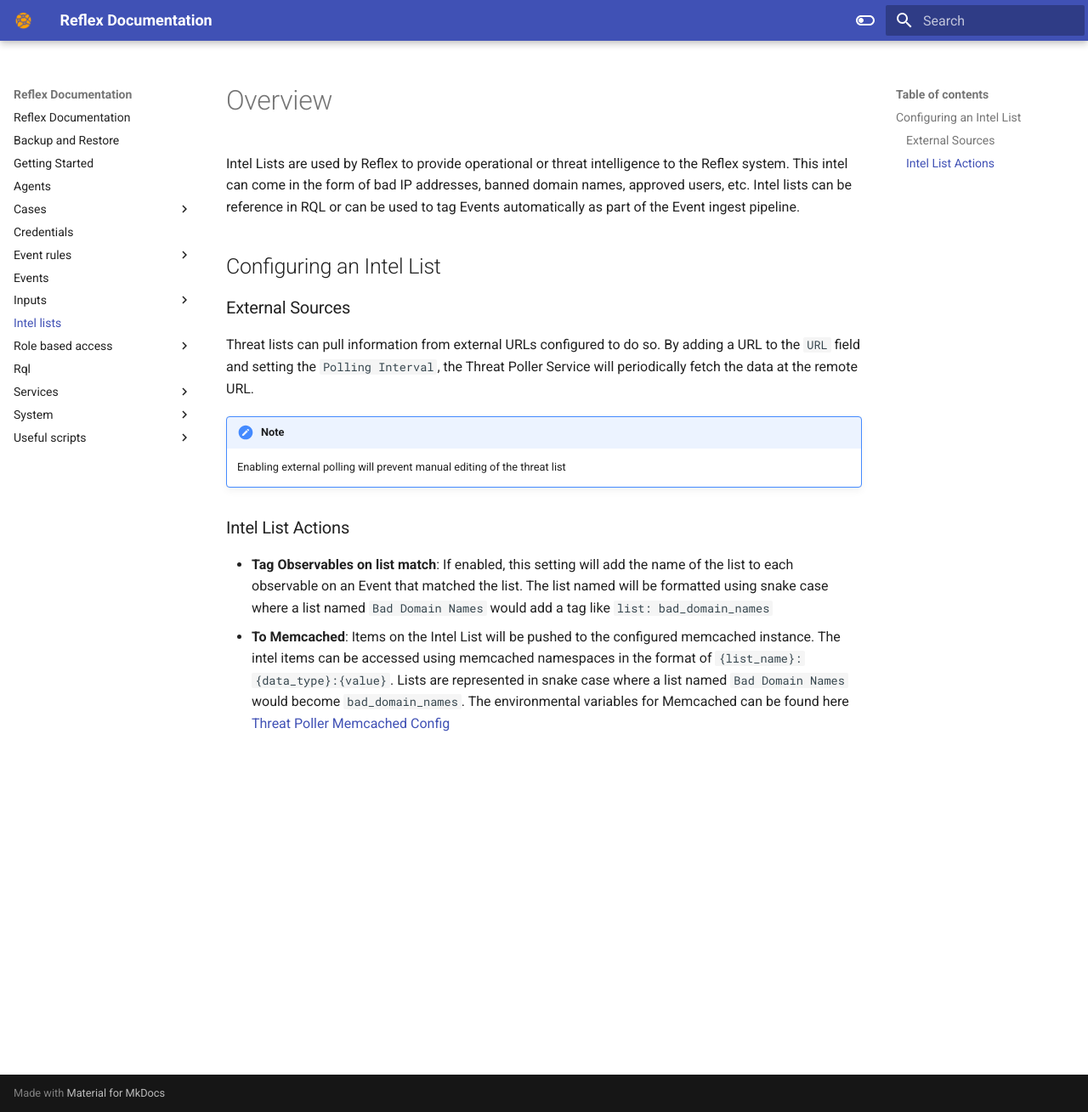
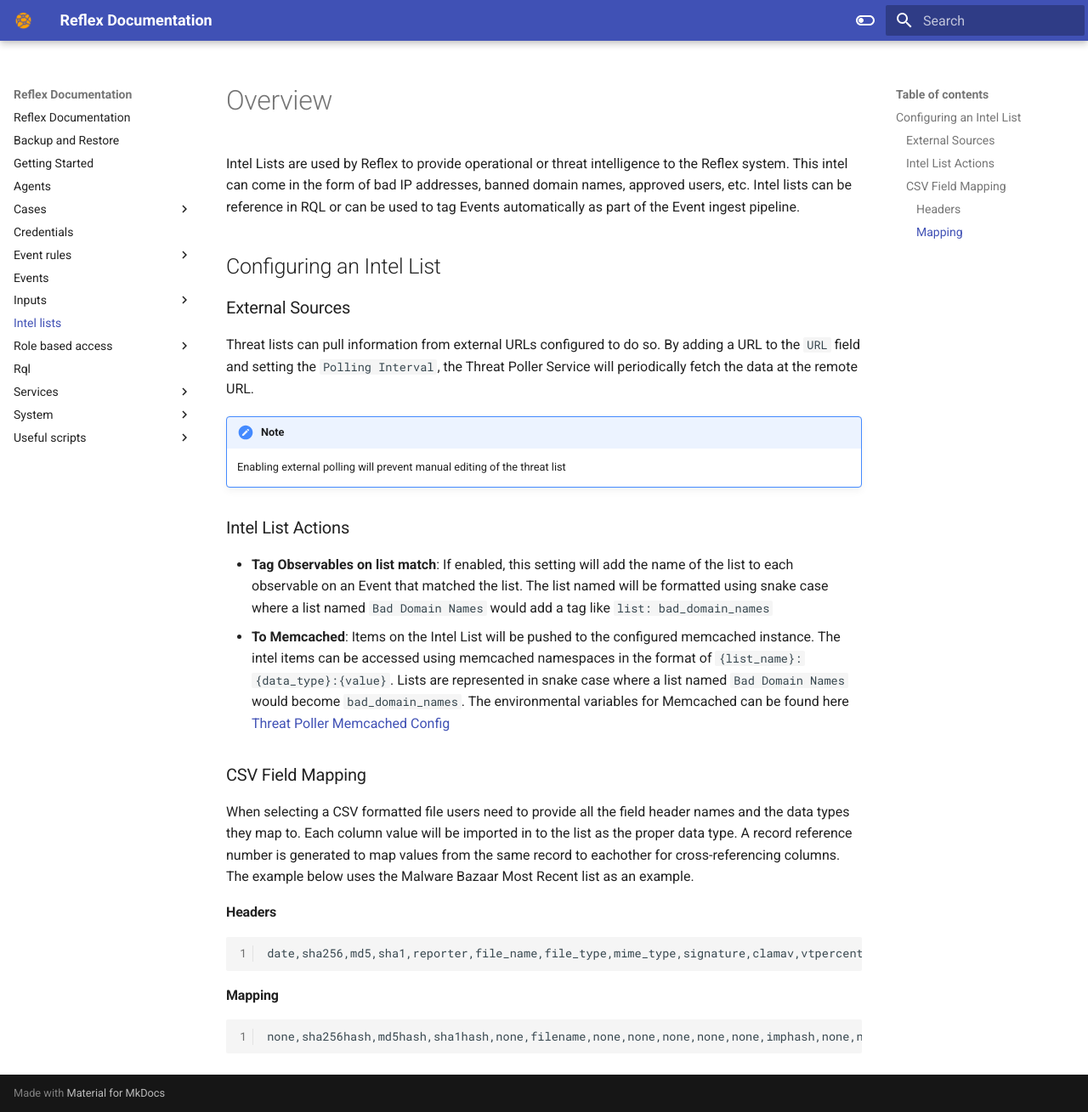
Before and after one commit to reflexsoar/reflex-docs, an MkDocs documentation site: the page built from docs/intel-lists/index.md, in a window 1280 px wide and 1309 px high. Shown: the whole window at 85% size. Built offline with MkDocs 1.6.1 and Material for MkDocs 9.7.7, drawn with Linux system fonts in a browser that asks for light colours.

Commit message:
note about CSV columns and data types

````diff
--- a/docs/intel-lists/index.md
+++ b/docs/intel-lists/index.md
@@ -15,3 +15,18 @@
 
 - **Tag Observables on list match**: If enabled, this setting will add the name of the list to each observable on an Event that matched the list.  The list named will be formatted using snake case where a list named `Bad Domain Names` would add a tag like `list: bad_domain_names`
 - **To Memcached**: Items on the Intel List will be pushed to the configured memcached instance.  The intel items can be accessed using memcached namespaces in the format of `{list_name}:{data_type}:{value}`.  Lists are represented in snake case where a list named `Bad Domain Names` would become `bad_domain_names`.  The environmental variables for Memcached can be found here [Threat Poller Memcached Config](../system/environment-variables#threat-poller-memcached-config)
+
+### CSV Field Mapping
+When selecting a CSV formatted file users need to provide all the field header names and the data types they map to.  Each column value will be imported in to the list as the proper data type.  A record reference number is generated to map values from the same record to eachother for cross-referencing columns.  The example below uses the Malware Bazaar Most Recent list as an example.
+
+#### Headers
+
+```
+date,sha256,md5,sha1,reporter,file_name,file_type,mime_type,signature,clamav,vtpercent,imphash,ssdeep,tlsh
+```
+
+#### Mapping
+
+```
+none,sha256hash,md5hash,sha1hash,none,filename,none,none,none,none,none,imphash,none,none
+```
````
